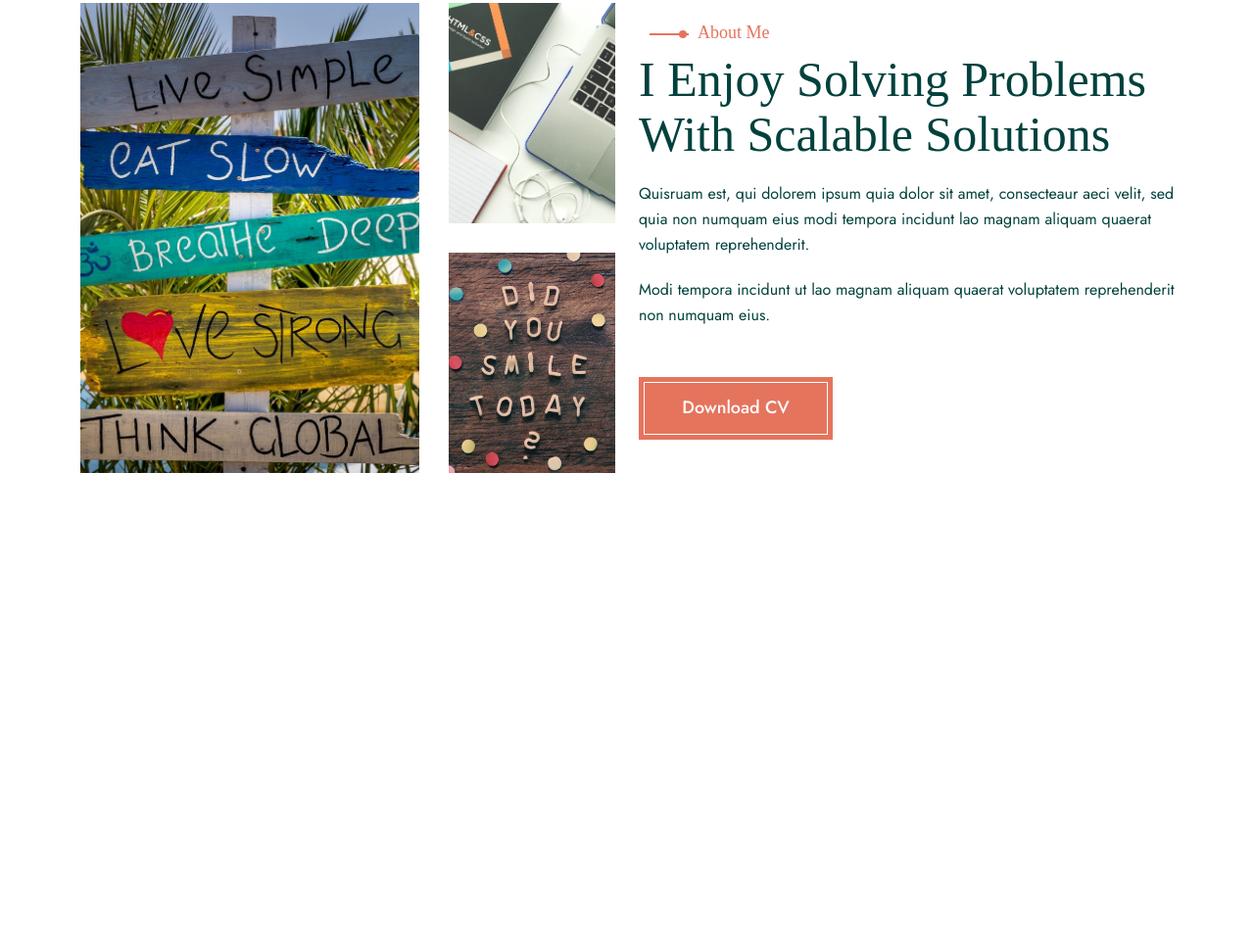
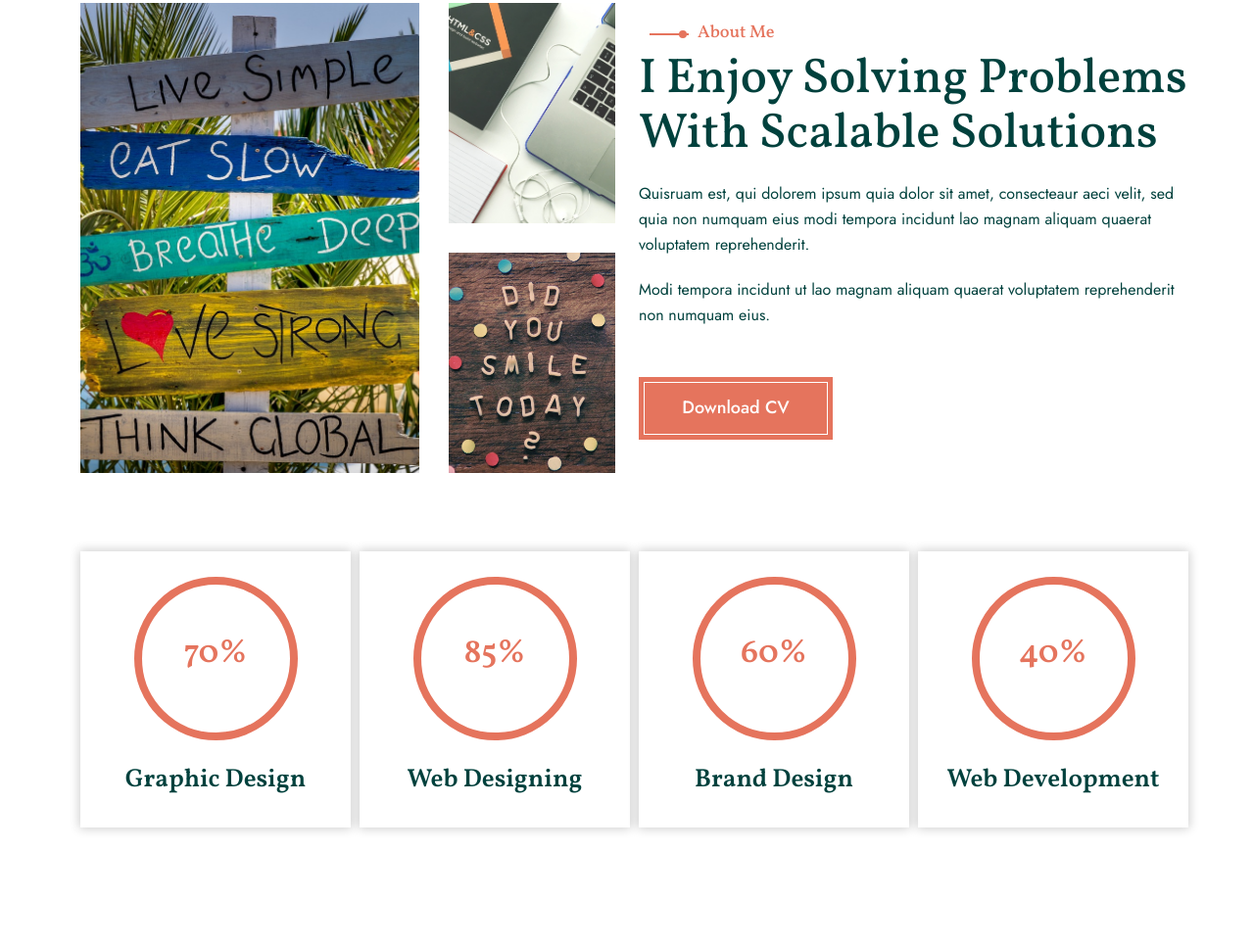
Before and after one commit to nayma092/project2_safwan, a plain HTML site: page index.html in a window 1280 px wide. Shown: the part 1821-2786 px from the top of the page at 98% size. Before the commit the page ends 2304 px from the top, so only its background shows below. Drawn offline with Linux system fonts and the light colour scheme; a web font is replaced by a local one.

Commit message:
skill part done

```diff
--- a/css/style.css
+++ b/css/style.css
@@ -67,7 +67,7 @@ ul {
 }
 
 .banner h1 {
-    font-family: "Vollkorn", serif;
+    font-family: "Vollkorn ", serif;
     font-weight: 700;
     font-size: 100px;
     color: #FFFFFF;
@@ -378,3 +378,52 @@ ul {
 
 
 /* about part end */
+
+
+/* skill part start */
+
+.skill {
+    padding-top: 80px;
+    padding-bottom: 120px;
+}
+
+.main-box {
+    width: 276px;
+    height: 282px;
+    -webkit-box-shadow: 0px 0px 10px 1px rgba(0, 0, 0, 0.2);
+    -moz-box-shadow: 0px 0px 10px 1px rgba(0, 0, 0, 0.2);
+    box-shadow: 0px 0px 10px 1px rgba(0, 0, 0, 0.2);
+    display: flex;
+    flex-direction: column;
+    row-gap: 25px;
+    justify-content: center;
+    align-items: center;
+
+}
+
+.main-box .p-box {
+    width: 167px;
+    height: 167px;
+    border: 8px solid #E5745D;
+    border-radius: 50%;
+    display: flex;
+    justify-content: center;
+    align-items: center;
+}
+
+.main-box h3 {
+    font-family: "Vollkorn", serif;
+    font-weight: 600;
+    font-size: 26px;
+    color: #00413D;
+}
+
+.p-box h2 {
+    font-family: "Vollkorn", system-ui;
+    font-weight: 600;
+    font-size: 34px;
+    color: #E5745D;
+}
+
+
+/* skill part end */
--- a/index.html
+++ b/index.html
@@ -8,6 +8,9 @@
   <link rel="preconnect" href="https://fonts.googleapis.com">
   <link rel="preconnect" href="https://fonts.gstatic.com" crossorigin>
   <link href="https://fonts.googleapis.com/css2?family=Jost:ital,wght@0,100..900;1,100..900&display=swap"
+    rel="stylesheet">
+  <link
+    href="https://fonts.googleapis.com/css2?family=Vollkorn+SC:wght@400;600;700;900&family=Vollkorn:ital,wght@0,400..900;1,400..900&display=swap"
     rel="stylesheet">
   <link rel="stylesheet" href="css/all.min.css">
   <link rel="stylesheet" href="css/bootstrap.min.css">
@@ -150,21 +153,64 @@
               aeci velit, sed quia non numquam eius modi tempora incidunt lao
               magnam aliquam quaerat voluptatem reprehenderit.</p>
 
-               <p class="part2"> Modi tempora incidunt ut lao magnam aliquam quaerat voluptatem
+            <p class="part2"> Modi tempora incidunt ut lao magnam aliquam quaerat voluptatem
               reprehenderit non numquam eius.</p>
-              <a class="about-button">Download CV</a>
+            <a class="about-button">Download CV</a>
           </div>
         </div>
       </div>
 
-      </div>
+    </div>
     </div>
     </div>
   </section>
 
+  <!-- about part end -->
 
 
-  <!-- about part end -->
+  <!-- skill part start -->
+  <section class="skill">
+    <div class="container">
+      <div class="row">
+        <div class="col-lg-3">
+          <div class="main-box">
+            <div class="p-box">
+              <h2>70%</h2>
+            </div>
+            <h3>Graphic Design</h3>
+          </div>
+        </div>
+        <div class="col-lg-3">
+          <div class="main-box">
+            <div class="p-box">
+              <h2>85%</h2>
+            </div>
+            <h3>Web Designing</h3>
+          </div>
+        </div>
+        <div class="col-lg-3">
+          <div class="main-box">
+            <div class="p-box">
+              <h2>60%</h2>
+            </div>
+            <h3>Brand Design</h3>
+          </div>
+        </div>
+        <div class="col-lg-3">
+          <div class="main-box">
+            <div class="p-box">
+              <h2>40%</h2>
+            </div>
+            <h3>Web Development</h3>
+          </div>
+        </div>
+      </div>
+    </div>
+
+  </section>
+
+
+  <!-- skill part end -->
 
   <script src="js/bootstrap.bundle.min.js"></script>
 
```
